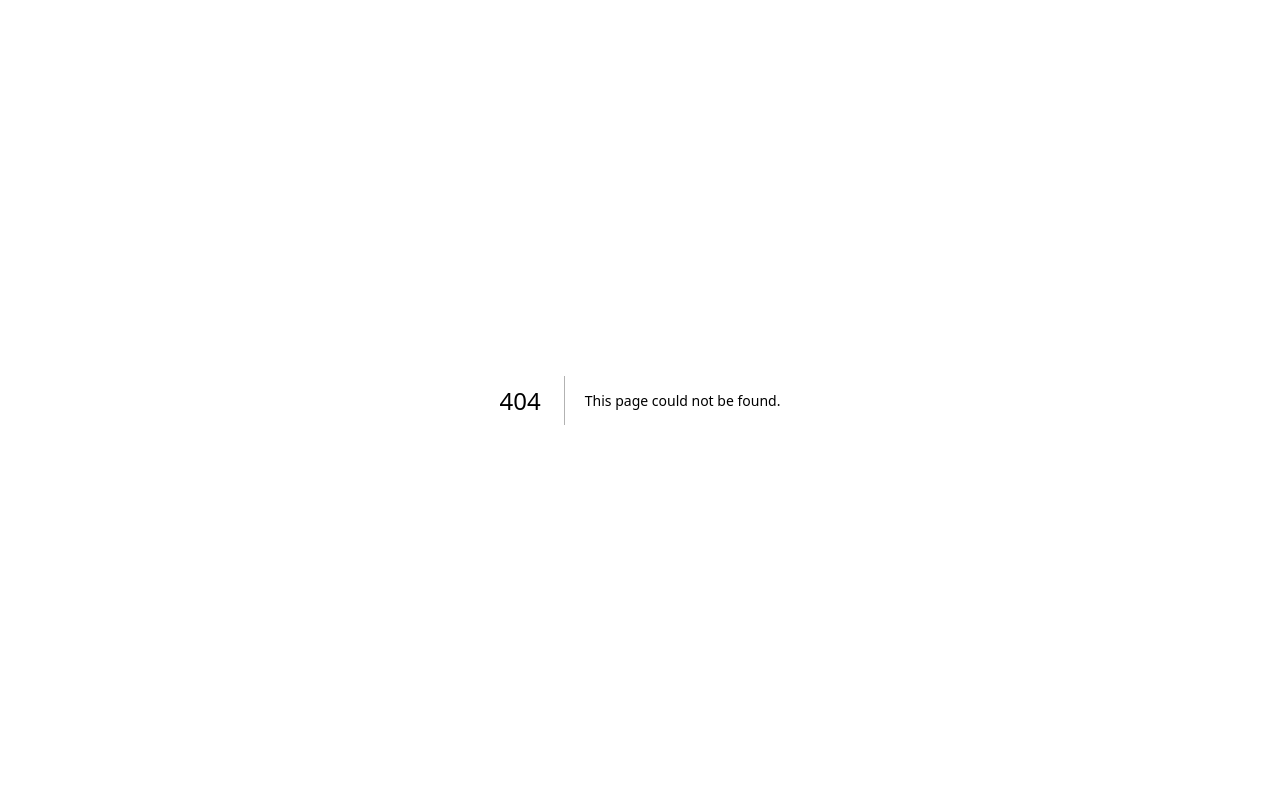
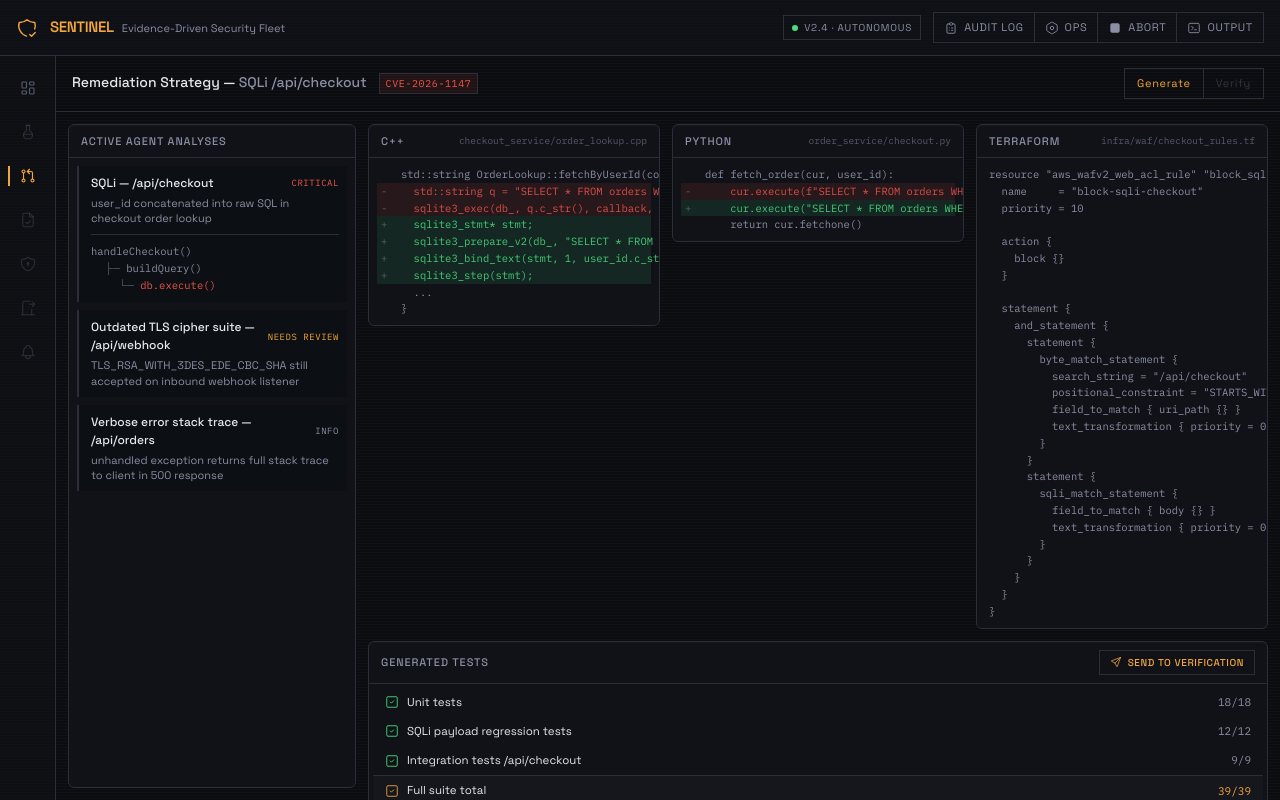
Before and after one commit to rakeshselvaraj0108/SENTINEL, a Next.js app: page /remediation in a window 1280 px wide. Before the commit this address had no page. Built offline with nearby package versions, Linux system fonts and the light colour scheme.

Commit message:
feat: compose Remediation Forge page and mount at /remediation
Reuses the shared TopBar/IconRail chrome from Command Center; Generate
and Verify states animate via Framer Motion and share one findingId
context (CVE-2026-1147) across both.

```diff
--- /dev/null
+++ b/src/app/remediation/page.tsx
@@ -0,0 +1,5 @@
+import { RemediationForge } from "@/components/remediation-forge/RemediationForge";
+
+export default function RemediationPage() {
+  return <RemediationForge />;
+}
--- /dev/null
+++ b/src/components/remediation-forge/RemediationForge.tsx
@@ -0,0 +1,54 @@
+"use client";
+
+import { useState } from "react";
+import { motion, AnimatePresence } from "framer-motion";
+import { TopBar } from "../command-center/TopBar";
+import { IconRail } from "../command-center/IconRail";
+import { RemediationHeader } from "./RemediationHeader";
+import { FindingsPanel } from "./FindingsPanel";
+import { GenerateView } from "./GenerateView";
+import { VerifyView } from "./VerifyView";
+import { useVerificationRun } from "@/hooks/useVerificationRun";
+import type { ForgeState } from "@/lib/remediation-types";
+
+export function RemediationForge() {
+  const [state, setState] = useState<ForgeState>("generate");
+  const [hasSent, setHasSent] = useState(false);
+  const verification = useVerificationRun(hasSent);
+
+  const handleSendToVerification = () => {
+    setHasSent(true);
+    setState("verify");
+  };
+
+  return (
+    <div className="flex h-screen flex-col overflow-hidden">
+      <TopBar />
+      <div className="flex min-h-0 flex-1">
+        <IconRail />
+        <div className="flex min-h-0 flex-1 flex-col">
+          <RemediationHeader state={state} onStateChange={setState} verifyEnabled={hasSent} />
+          <main className="grid min-h-0 flex-1 grid-cols-1 gap-3 overflow-auto p-3 lg:grid-cols-[minmax(240px,0.32fr)_1fr]">
+            <FindingsPanel />
+            <AnimatePresence mode="wait">
+              <motion.div
+                key={state}
+                initial={{ opacity: 0, y: 4 }}
+                animate={{ opacity: 1, y: 0 }}
+                exit={{ opacity: 0, y: -4 }}
+                transition={{ duration: 0.15 }}
+                className="min-h-0"
+              >
+                {state === "generate" ? (
+                  <GenerateView onSendToVerification={handleSendToVerification} />
+                ) : (
+                  <VerifyView {...verification} />
+                )}
+              </motion.div>
+            </AnimatePresence>
+          </main>
+        </div>
+      </div>
+    </div>
+  );
+}
```
